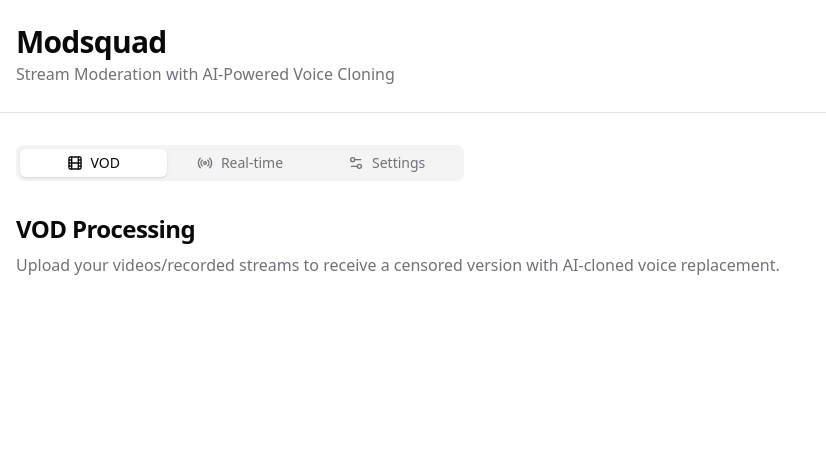
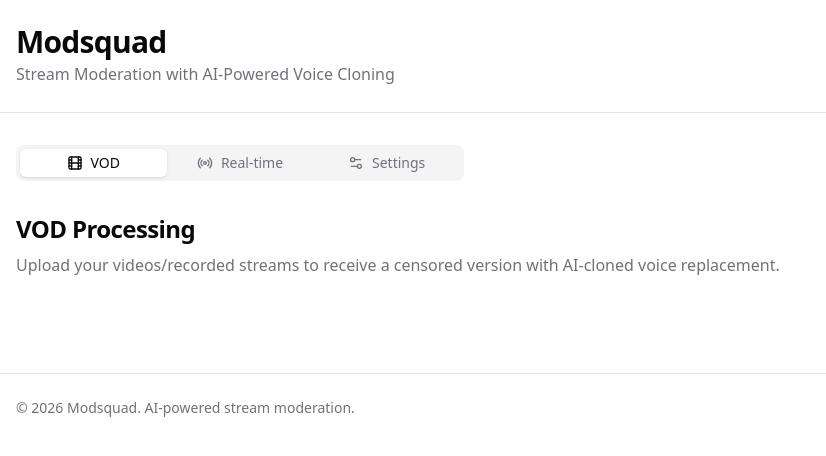
Before and after one commit to kumathy/Modsquad, a React (Vite) app: page / in a window 1280 px wide. Shown: the top 456 px of the page, without its empty margins (0-826 px from the left). Built offline with nearby package versions, Linux system fonts and the light colour scheme.

Commit message:
Add footer

```diff
--- a/src/App.jsx
+++ b/src/App.jsx
@@ -69,6 +69,14 @@ export default function App() {
           </div>
         </Tabs>
       </main>
+
+      <footer className="border-t mt-16">
+        <div className="container mx-auto px-4 py-6">
+          <div className="text-sm text-muted-foreground">
+            <p>© 2026 Modsquad. AI-powered stream moderation.</p>
+          </div>
+        </div>
+      </footer>
     </div>
   );
 }
```
